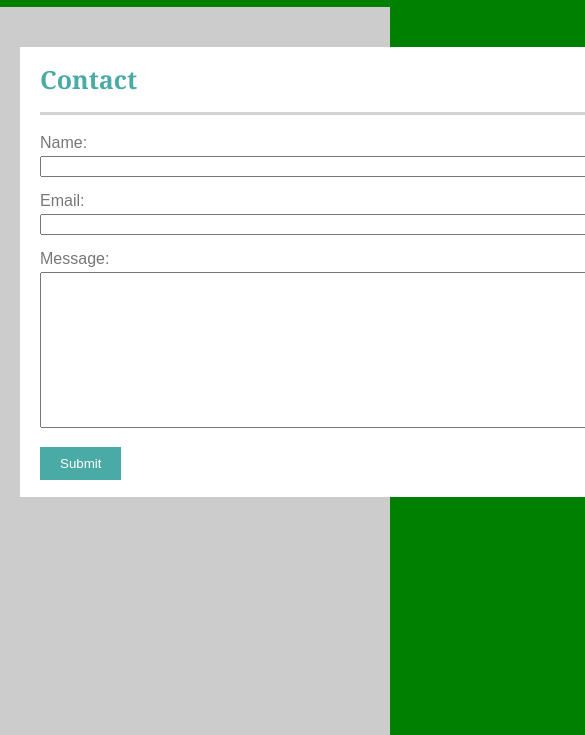
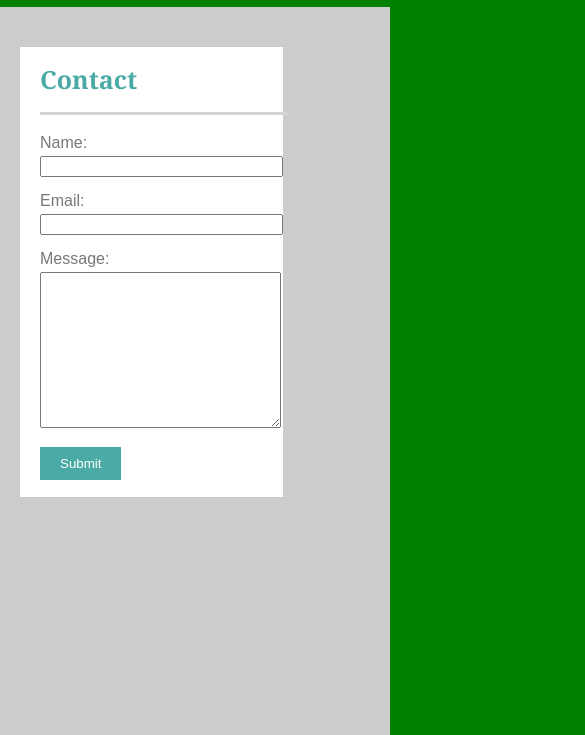
Before and after one commit to Jacobs1986/HW2-Responsive-Portfolio, a plain HTML site: page contact.html in a window 390 px wide. Shown: the part 109-844 px from the top of the page, 585 px wide, since content can reach past the window. Drawn offline with Linux system fonts and the light colour scheme.

Commit message:
Contact 980px style
Got the layout for the contact area. Looking good so far.

```diff
--- a/assets/style_contact.css
+++ b/assets/style_contact.css
@@ -19,3 +19,14 @@ form {
     color: white;
     padding: 9px 20px;
 }
+
+@media screen and (max-width: 980px) {
+    #contactarea {
+        width: 75%;
+        margin: 0;
+    }
+
+    #enterName, #enterEmail, #message {
+        width: 97%;
+    }
+}
```
